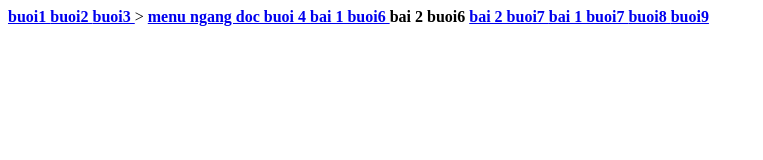
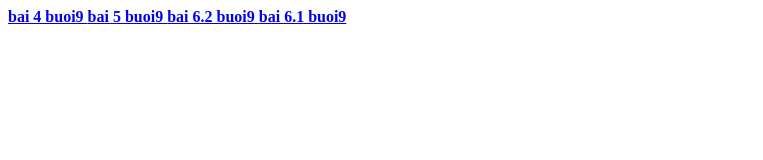
Before and after one commit to Nhunguyen712/index-buoi-9, a plain HTML site: page index.html in a window 1280 px wide. Shown: the whole page, without its empty margins (0-763 px from the left). Drawn offline with Linux system fonts and the light colour scheme.

Commit message:
Update index.html

```diff
--- a/index.html
+++ b/index.html
@@ -7,44 +7,22 @@
   </head>
   <body>
     <a
-      href="https://github.com/Nhunguyen712/Potato?classId=25b1a731-1c5f-4f10-a202-fea8f7379012&assignmentId=97959325-beae-4ae6-af8d-bdc2064c2e3e&submissionId=44741350-8ec4-6e3e-dd14-d54d32035131"
-      ><strong>buoi1 </strong></a
+      href="https://nhunguyen712.github.io/bai-4-buoi-9-lan2/"
+      ><strong> bai 4 buoi9 </strong></a
+    >
+
+    <a
+      href="https://nhunguyen712.github.io/bai-5-buoi-9-/"
+      ><strong> bai 5 buoi9 </strong></a
     >
     <a
-      href="https://nhunguyen712.github.io/buoi2/?classId=25b1a731-1c5f-4f10-a202-fea8f7379012&assignmentId=1ce82481-fec8-472c-af77-5b47e000b715&submissionId=17585584-26ae-19a0-bb3c-bb89655c0fc6"
-      ><strong>buoi2 </strong></a
+      href="https://nhunguyen712.github.io/bai6.2-buoi-9/"
+      ><strong> bai 6.2 buoi9 </strong></a
     >
-    <a
-      href="https://nhunguyen712.github.io/buoi3/?classId=25b1a731-1c5f-4f10-a202-fea8f7379012&assignmentId=0b8f9ef0-e533-48f6-8e1c-6e3fe2d9438d&submissionId=42c74d4f-fdc8-7763-94be-a0d5e83e8ac7"
-      ><strong>buoi3 </strong></a
+  <a
+      href="https://nhunguyen712.github.io/bai-6.1-buoi-9/"
+      ><strong> bai 6.1 buoi9 </strong></a
     >
-    >
-    <a
-      href="https://nhunguyen712.github.io/menu-ngang-doc/"
-      ><strong>menu ngang doc buoi 4 </strong></a
-    >
-    <a
-      href="https://nhunguyen712.github.io/bai1-buoi6-/"
-      ><strong> bai 1 buoi6 </strong></a
-    <a
-      href="https://nhunguyen712.github.io/baomoi_b6/?classId=25b1a731-1c5f-4f10-a202-fea8f7379012&assignmentId=5f80b396-c5a1-4eb6-b6dd-8c876c9cf2f4&submissionId=5ba991e0-efe8-3f73-6525-b7393d680c0a"
-      ><strong> bai 2 buoi6 </strong></a
-    >
-    <a
-      href="https://nhunguyen712.github.io/bai-2-buoi7/"
-      ><strong> bai 2 buoi7 </strong></a
-    >
-    <a
-    href="https://nhunguyen712.github.io/bai1buoi6/?classId=25b1a731-1c5f-4f10-a202-fea8f7379012&assignmentId=9197ced4-1d98-4e4c-bfb4-f0579e4487cb&submissionId=807a9fdf-4f6c-31a3-0f46-fa32289275d5"
-    ><strong> bai  1 buoi7 </strong></a
-  >
-    <a
-      href="https://nhunguyen712.github.io/java-buoi7/?classId=25b1a731-1c5f-4f10-a202-fea8f7379012&assignmentId=fd69d488-223e-4fa8-87b2-978d1c20e44e&submissionId=13adb14c-28f5-b1db-bf16-ed74f3109964"
-      ><strong>buoi8 </strong></a
-    >
-    <a
-      href="https://nhunguyen712.github.io/java-buoi7/?classId=25b1a731-1c5f-4f10-a202-fea8f7379012&assignmentId=fd69d488-223e-4fa8-87b2-978d1c20e44e&submissionId=13adb14c-28f5-b1db-bf16-ed74f3109964"
-      ><strong>buoi9 </strong></a
-    >
+
   </body>
 </html>
```
